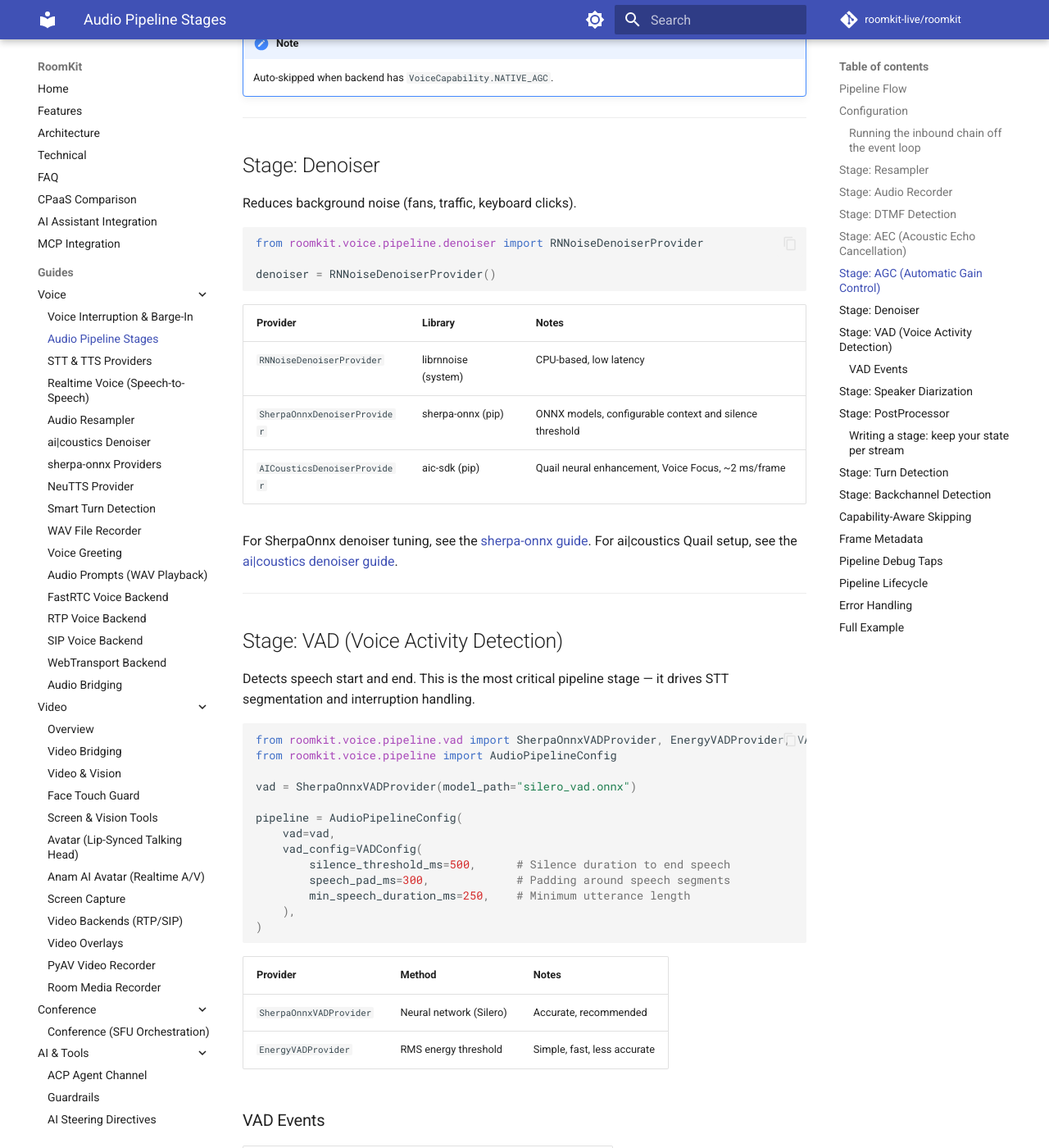
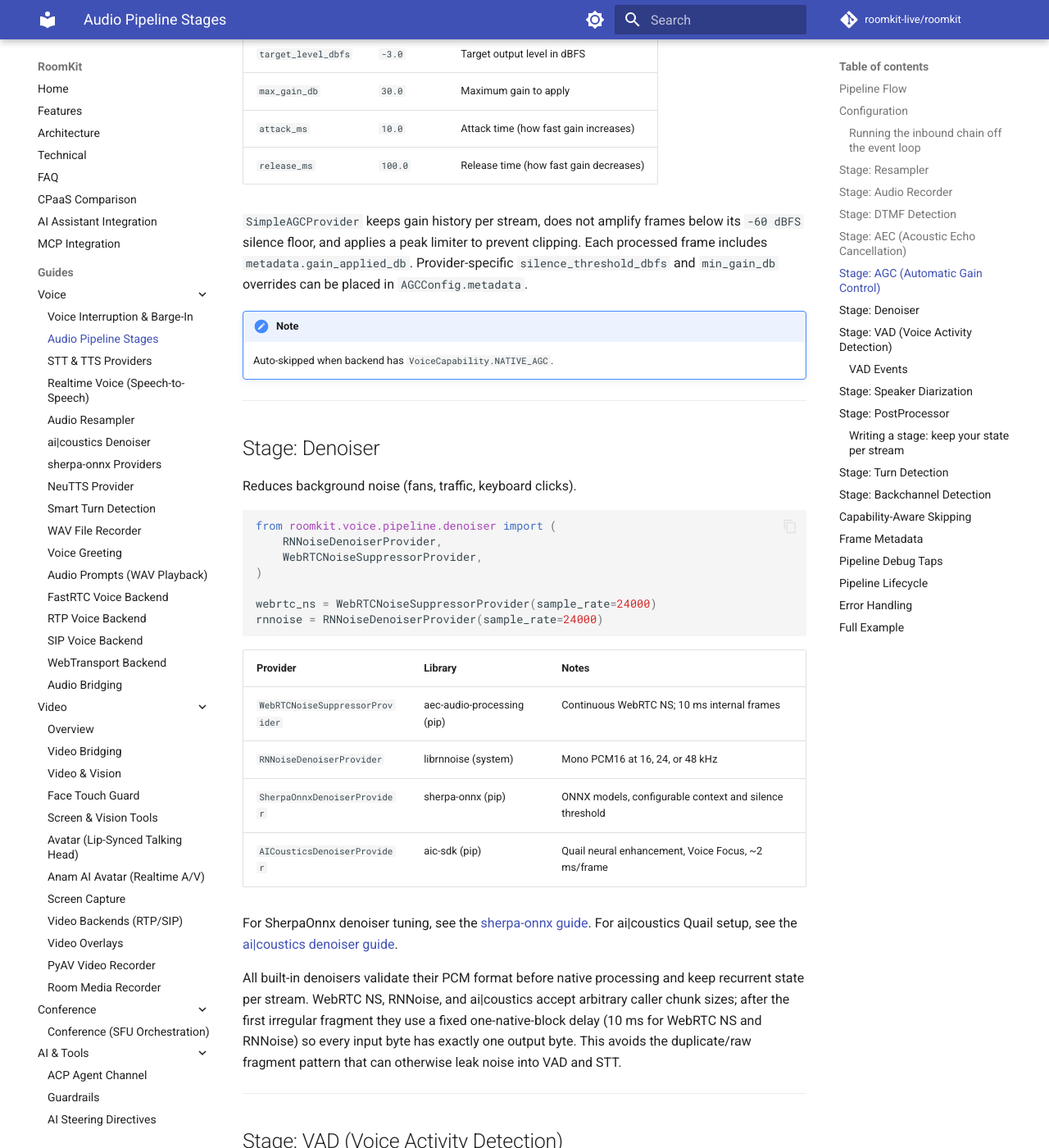
Before and after one commit to roomkit-live/roomkit-docs, an MkDocs documentation site: the page built from docs/guides/audio-pipeline-stages.md, in a window 1280 px wide and 1400 px high, scrolled down 5589 px. Shown: the whole window at 82% size. Built offline with MkDocs 1.6.1 and Material for MkDocs 9.7.7, drawn with Linux system fonts in a browser that asks for light colours; comment, search, counter and statistics services are not loaded; some of the changed text lies outside the part shown.

Commit message:
docs(voice): document audio processing safeguards

````diff
--- a/docs/guides/audio-pipeline-stages.md
+++ b/docs/guides/audio-pipeline-stages.md
@@ -195,6 +194,11 @@ input chunk sizes. Leave `stream_delay_ms=0` initially so WebRTC can estimate
 alignment. Set a non-zero value only when you have measured a stable
 speaker-to-microphone delay; an incorrect fixed delay can reduce cancellation.
 
+`enable_ns` and `enable_agc` remain available on `WebRTCAECProvider` for compact
+integrations, and their capture effects now remain active while AEC is bypassed.
+For explicit pipeline ordering and independent tuning, prefer
+`WebRTCNoiseSuppressorProvider` plus `SimpleAGCProvider` as shown below.
+
 !!! note "Capability-Aware Skipping"
     When the backend declares `VoiceCapability.NATIVE_AEC`, the pipeline skips the AEC stage — the backend handles echo cancellation natively.
 
@@ -202,12 +206,14 @@ speaker-to-microphone delay; an incorrect fixed delay can reduce cancellation.
 
 ## Stage: AGC (Automatic Gain Control)
 
-Normalizes audio volume levels. Useful when users have different microphone volumes.
+Normalizes audio volume levels. Useful when users have different microphone
+volumes. AGC is not noise cancellation: it adjusts amplitude, while the next
+denoiser stage removes fans, traffic, and other background sound.
 
 ```python
-from roomkit.voice.pipeline.agc import AGCConfig
-from roomkit.voice.pipeline import AudioPipelineConfig
+from roomkit.voice.pipeline import AGCConfig, AudioPipelineConfig, SimpleAGCProvider
 
+# Supplying only agc_config selects the built-in SimpleAGCProvider.
 pipeline = AudioPipelineConfig(
     agc_config=AGCConfig(
         target_level_dbfs=-3.0,     # Target output level
@@ -216,6 +222,10 @@ pipeline = AudioPipelineConfig(
         release_ms=100.0,           # Slower release for natural decay
     ),
 )
+
+# Equivalent explicit construction, useful when sharing the provider instance:
+agc = SimpleAGCProvider(AGCConfig(target_level_dbfs=-12.0))
+pipeline = AudioPipelineConfig(agc=agc)
 ```
 
 | Parameter | Default | Description |
@@ -224,6 +234,12 @@ pipeline = AudioPipelineConfig(
 | `max_gain_db` | `30.0` | Maximum gain to apply |
 | `attack_ms` | `10.0` | Attack time (how fast gain increases) |
 | `release_ms` | `100.0` | Release time (how fast gain decreases) |
+
+`SimpleAGCProvider` keeps gain history per stream, does not amplify frames below
+its `-60 dBFS` silence floor, and applies a peak limiter to prevent clipping.
+Each processed frame includes `metadata.gain_applied_db`. Provider-specific
+`silence_threshold_dbfs` and `min_gain_db` overrides can be placed in
+`AGCConfig.metadata`.
 
 !!! note
     Auto-skipped when backend has `VoiceCapability.NATIVE_AGC`.
@@ -235,18 +251,30 @@ pipeline = AudioPipelineConfig(
 Reduces background noise (fans, traffic, keyboard clicks).
 
 ```python
-from roomkit.voice.pipeline.denoiser import RNNoiseDenoiserProvider
+from roomkit.voice.pipeline.denoiser import (
+    RNNoiseDenoiserProvider,
+    WebRTCNoiseSuppressorProvider,
+)
 
-denoiser = RNNoiseDenoiserProvider()
+webrtc_ns = WebRTCNoiseSuppressorProvider(sample_rate=24000)
+rnnoise = RNNoiseDenoiserProvider(sample_rate=24000)
 ```
 
 | Provider | Library | Notes |
 |----------|---------|-------|
-| `RNNoiseDenoiserProvider` | librnnoise (system) | CPU-based, low latency |
+| `WebRTCNoiseSuppressorProvider` | aec-audio-processing (pip) | Continuous WebRTC NS; 10 ms internal frames |
+| `RNNoiseDenoiserProvider` | librnnoise (system) | Mono PCM16 at 16, 24, or 48 kHz |
 | `SherpaOnnxDenoiserProvider` | sherpa-onnx (pip) | ONNX models, configurable context and silence threshold |
 | `AICousticsDenoiserProvider` | aic-sdk (pip) | Quail neural enhancement, Voice Focus, ~2 ms/frame |
 
 For SherpaOnnx denoiser tuning, see the [sherpa-onnx guide](sherpa-onnx.md). For ai|coustics Quail setup, see the [ai|coustics denoiser guide](aicoustics-denoiser.md).
+
+All built-in denoisers validate their PCM format before native processing and
+keep recurrent state per stream. WebRTC NS, RNNoise, and ai|coustics accept
+arbitrary caller chunk sizes; after the first irregular fragment they use a
+fixed one-native-block delay (10 ms for WebRTC NS and RNNoise) so every input
+byte has exactly one output byte. This avoids the duplicate/raw fragment pattern
+that can otherwise leak noise into VAD and STT.
 
 ---
 
````
Also changed, not shown: other parts of docs/guides/audio-pipeline-stages.md (+0 -1 lines), docs/api/voice-pipeline.md (+24 -0 lines), docs/guides/realtime-voice-providers.md (+32 -0 lines), docs/guides/voice-interruption.md (+8 -0 lines).
